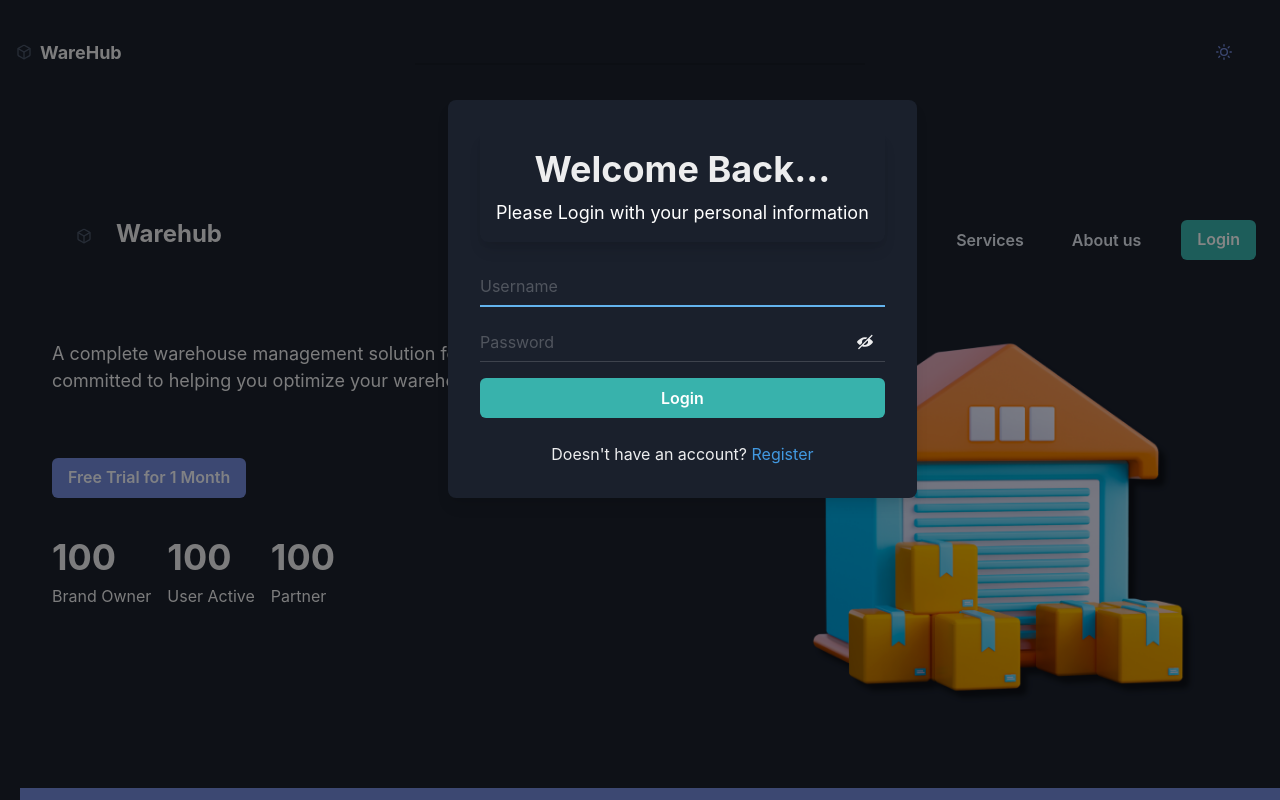
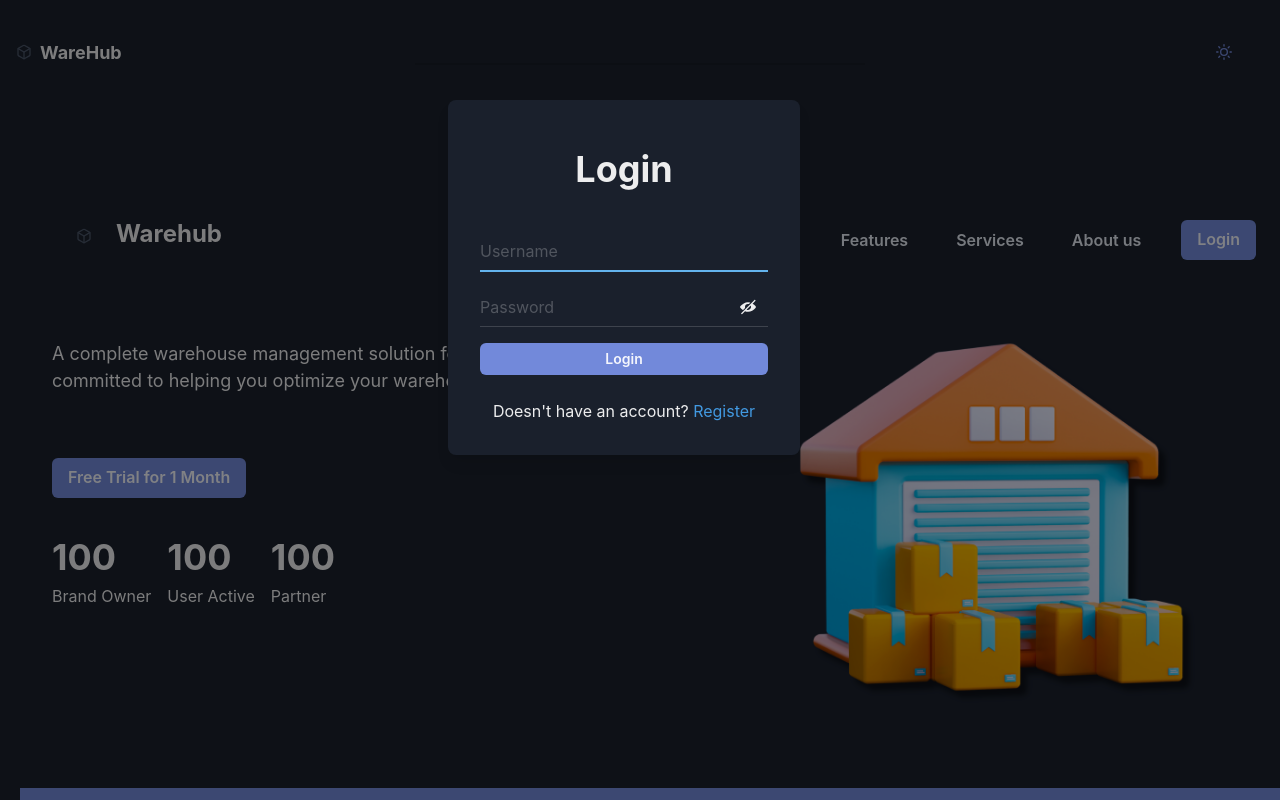
Before and after one commit to Final-Projects-4/WareHub-Client, a Next.js app: page / in a window 1280 px wide. Both pictures are taken after a click on the button "Login". Shown: the top 800 px of the page. Built offline with nearby package versions, Linux system fonts and the light colour scheme.

Commit message:
done merging sadam and ruly

```diff
--- a/src/components/styleComponents/Landing.js
+++ b/src/components/styleComponents/Landing.js
@@ -3,7 +3,6 @@ import { useEffect, useRef, useState } from "react";
 import { motion } from "framer-motion";
 import React from "react";
 import NextLink from "next/link";
-import { useRouter } from "next/router";
 import { FiBox } from "react-icons/fi";
 import { FaBullseye } from "react-icons/fa";
 import { VscChecklist } from "react-icons/vsc";
@@ -139,19 +138,13 @@ const Landing = () => {
             {!isLogin ? (
               <Button
                 onClick={onOpen}
-                colorScheme="teal"
-                bg={"teal.400"}
-                color={"white"}
-                _hover={{ bg: "teal.900" }}
+                bgColor={buttonColor}
               >
                 Login
               </Button>
             ) : (
               <Button
-                colorScheme="teal"
-                bg={"teal.400"}
-                color={"white"}
-                _hover={{ bg: "teal.900" }}
+                bgColor={counterColor}
                 onClick={() => {
                   localStorage.removeItem("token");
                   setIsLogin(false);
--- a/src/components/styleComponents/Login.js
+++ b/src/components/styleComponents/Login.js
@@ -5,7 +5,6 @@ import {
   Button,
   Text,
   FormControl,
-  FormLabel,
   InputGroup,
   InputRightElement,
   Stack,
@@ -13,7 +12,7 @@ import {
   Box,
   Link,
   useToast,
-  useDisclosure,
+  useDisclosure, useColorMode
 } from "@chakra-ui/react";
 import { useEffect, useState } from "react";
 import { postLoginData } from "@/fetching/postData";
@@ -28,7 +27,9 @@ const LoginPage = () => {
   const router = useRouter();
   const [showPassword, setShowPassword] = useState(false);
   const toast = useToast();
-
+  const {colorMode} = useColorMode();
+  const buttonColor = colorMode === 'dark' ? '#7289da' : '#3bd1c7';
+  const counterColor = colorMode === 'dark' ? '#da7272' : '#fb997b';
   const handleSubmit = (e) => {
     e.preventDefault();
 
@@ -72,15 +73,10 @@ const LoginPage = () => {
           boxShadow={"lg"}
           p={8}
         >
-          <Box rounded={"lg"} boxShadow={"lg"} p={4}>
+          <Box rounded={"lg"}  p={4}>
             <Stack align={"center"}>
-              <Heading fontSize={"4xl"}>Welcome Back...</Heading>
-              <Text
-                fontSize={"lg"}
-                color={useColorModeValue("gray.700", "white")}
-              >
-                Please Login with your personal information
-              </Text>
+              <Heading fontSize={"4xl"}>Login</Heading>
+
             </Stack>
           </Box>
 
@@ -120,19 +116,18 @@ const LoginPage = () => {
               <Button
                 onClick={handleSubmit}
                 mb={6}
-                colorScheme="teal"
-                bg={"teal.400"}
-                color={"white"}
-                _hover={{ bg: "teal.900" }}
+
+                bgColor={buttonColor}
+                size="sm"
               >
                 Login
               </Button>
             </Stack>
           </Stack>
           <Stack>
-            <Text align={"center"}>
+            <Text size="xs" align={"center"}>
               Doesn't have an account?{" "}
-              <Link href="/register" color="blue.400">
+              <Link size="sm" href="/register" color="blue.400">
                 Register
               </Link>
             </Text>
--- a/src/pages/_app.js
+++ b/src/pages/_app.js
@@ -18,11 +18,9 @@ export default function App({ Component, pageProps }) {
           templateColumns="1fr"
           gap={0}
           >
-
               <Box w="100%" p={4} pb={0}>
                 <Navbar />
               </Box>
-
             <Grid templateColumns="auto 1fr" height="100%">
                 {!isRootPage && (
                 <Box>
```
